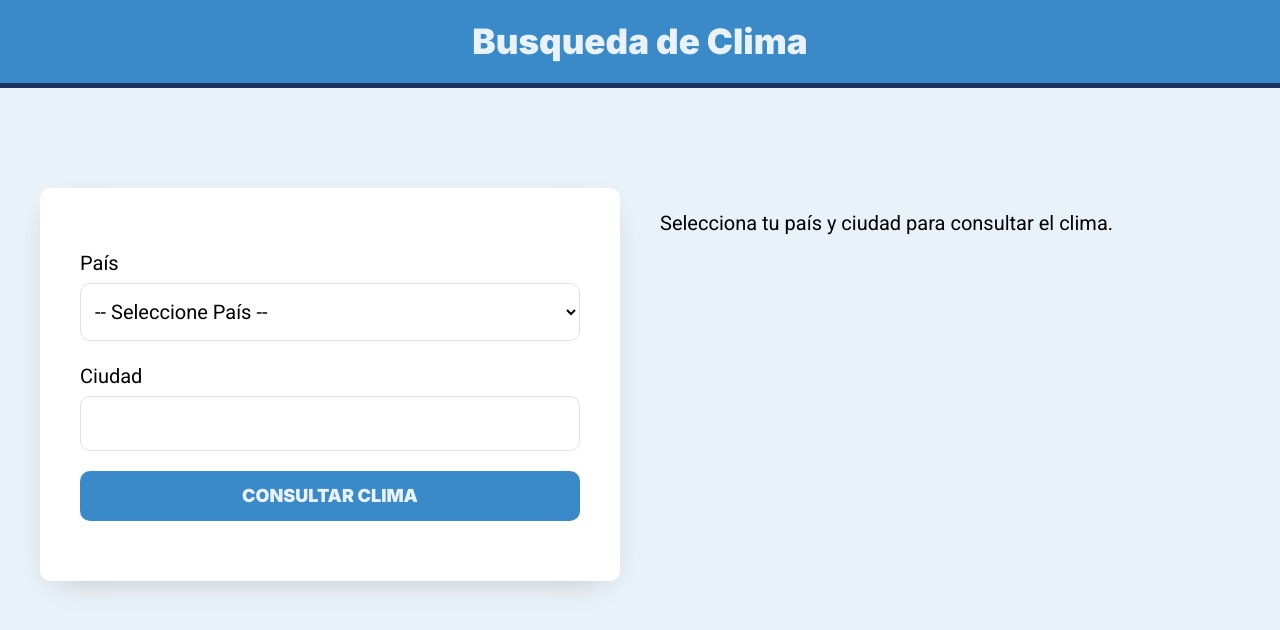
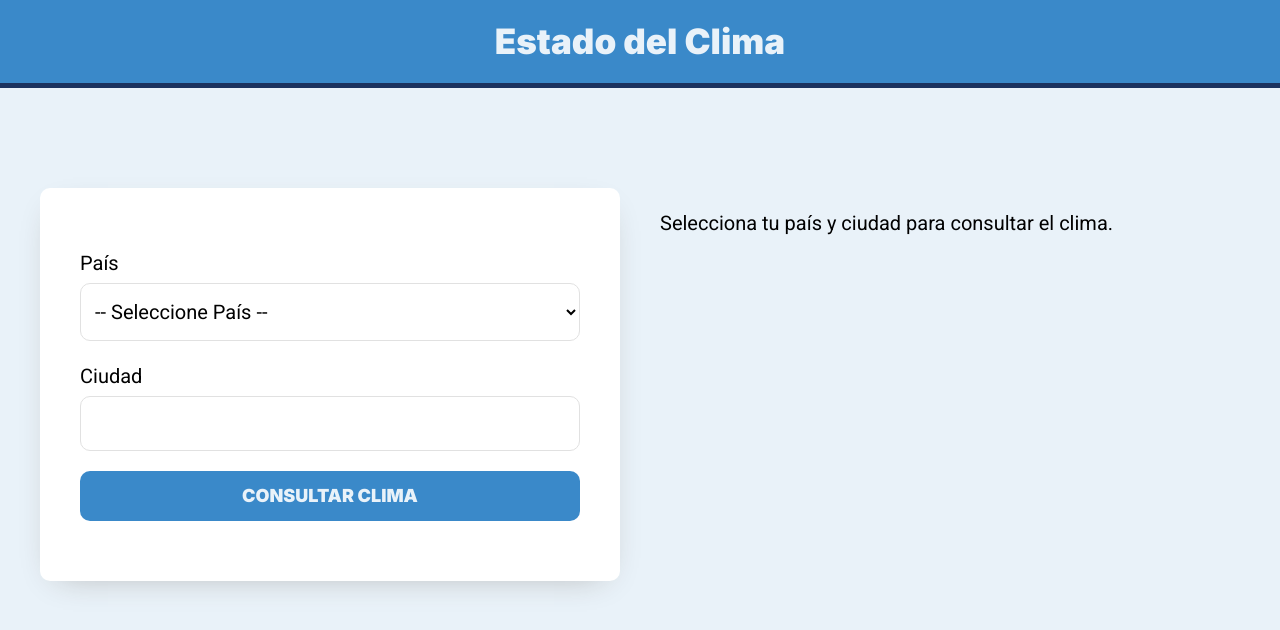
Before and after one commit to victorivanlopezlearning/weather-app-react, a React (Vite) app: page / in a window 1280 px wide. Shown: the top 630 px of the page. Built offline with nearby package versions, Linux system fonts and the light colour scheme.

Commit message:
Updated: titles

```diff
--- a/src/App.jsx
+++ b/src/App.jsx
@@ -6,7 +6,7 @@ function App() {
   return (
     <WeatherProvider>
       <header>
-        <h1>Busqueda de Clima</h1>
+        <h1>Estado del Clima</h1>
       </header>
       <AppWeather />
     </WeatherProvider>
--- a/src/components/Weather.jsx
+++ b/src/components/Weather.jsx
@@ -8,7 +8,7 @@ export default function Weather() {
 
   return (
     <div className="container weather-content">
-      <h2>Clima en {name}: </h2>
+      <h2>Clima en {name}</h2>
 
       <p className="weather-temp">
         {kelvinToCelsius(temp)}
```
